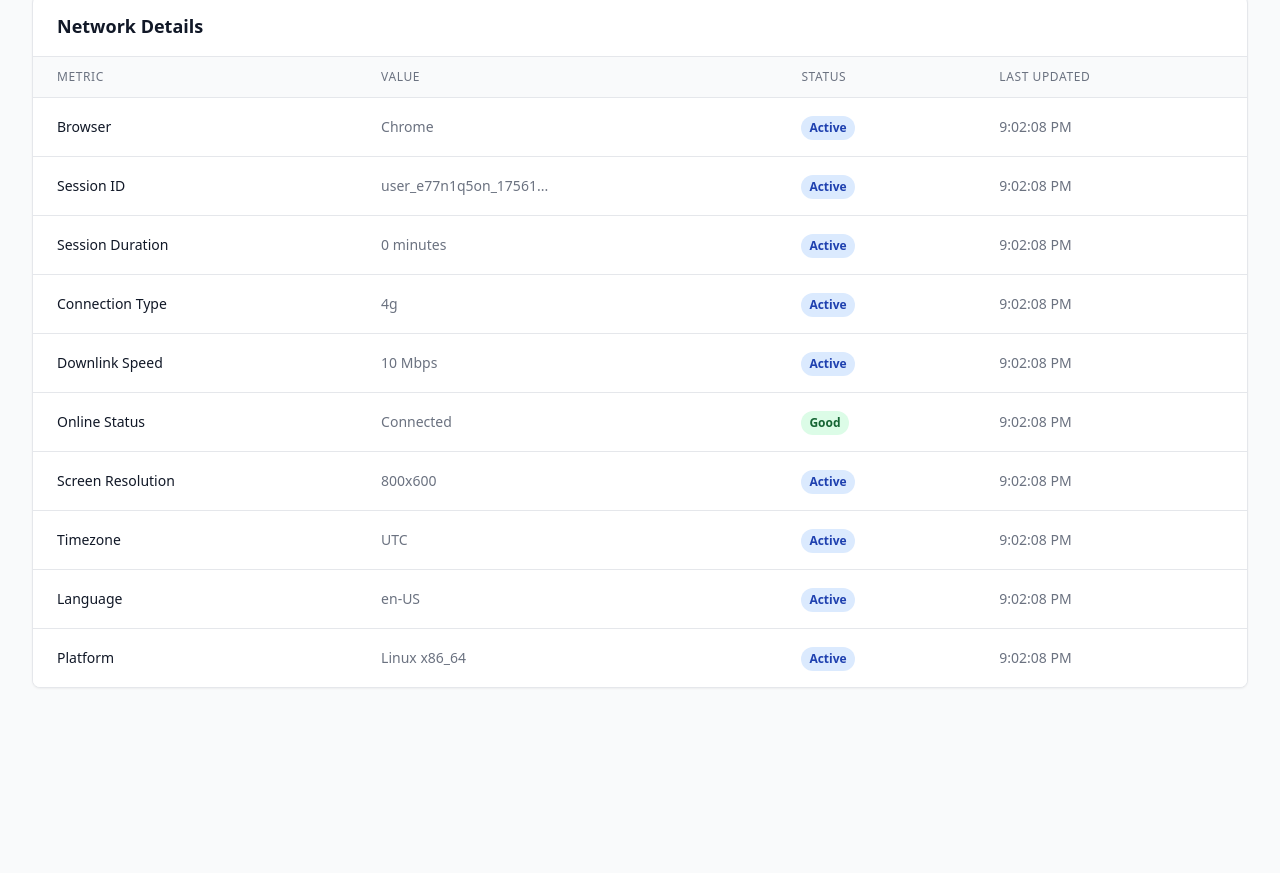
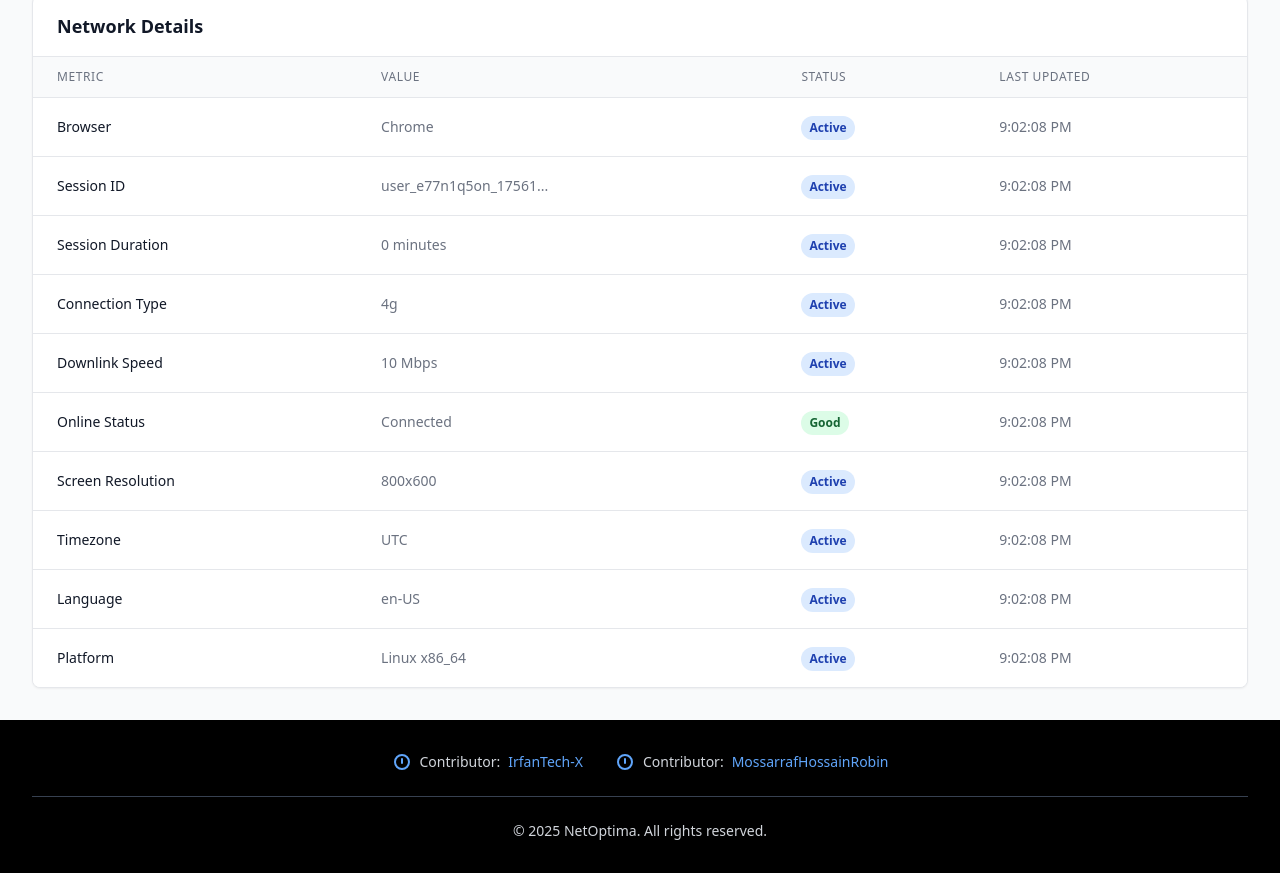
Before and after one commit to IrfanTech-X/NetOptima, a plain HTML site: page index.html in a window 1280 px wide. Shown: the part 1851-2724 px from the top of the page. Before the commit the page ends 2571 px from the top, so only its background shows below. Drawn offline with nearby package versions, Linux system fonts and the light colour scheme; no server answers.

Commit message:
Modified Version 2

```diff
--- a/index.html
+++ b/index.html
@@ -329,6 +329,52 @@
             </div>
         </div>
     </main>
+
+    <!-- Footer Design -->
+
+    <footer class="bg-black text-gray-300 py-8 animate-fade-in">
+  <div class="max-w-7xl mx-auto px-4 sm:px-6 lg:px-8">
+    <div class="flex flex-col items-center space-y-6">
+      <!-- Contributors -->
+      <div class="flex flex-col md:flex-row space-y-4 md:space-y-0 md:space-x-8 text-sm">
+        <div class="flex items-center">
+          <svg class="w-5 h-5 text-blue-400 mr-2" fill="currentColor" viewBox="0 0 20 20">
+            <path d="M10 2a8 8 0 100 16 8 8 0 000-16zm0 14a6 6 0 110-12 6 6 0 010 12zm0-10a1 1 0 00-1 1v4a1 1 0 002 0V7a1 1 0 00-1-1z"/>
+          </svg>
+          <span class="mr-2">Contributor:</span>
+          <a href="https://github.com/IrfanTech-X" target="_blank" rel="noopener noreferrer" class="text-blue-400 hover:text-blue-300 hover:scale-105 transition-transform duration-200" aria-label="IrfanTech-X GitHub Profile">IrfanTech-X</a>
+        </div>
+        <div class="flex items-center">
+          <svg class="w-5 h-5 text-blue-400 mr-2" fill="currentColor" viewBox="0 0 20 20">
+            <path d="M10 2a8 8 0 100 16 8 8 0 000-16zm0 14a6 6 0 110-12 6 6 0 010 12zm0-10a1 1 0 00-1 1v4a1 1 0 002 0V7a1 1 0 00-1-1z"/>
+          </svg>
+          <span class="mr-2">Contributor:</span>
+          <a href="https://github.com/MossarrafHossainRobin" target="_blank" rel="noopener noreferrer" class="text-blue-400 hover:text-blue-300 hover:scale-105 transition-transform duration-200" aria-label="Jane Smith GitHub Profile">MossarrafHossainRobin</a>
+        </div>
+      </div>
+      <!-- Divider -->
+      <div class="w-full border-t border-gray-700"></div>
+      <!-- Copyright Notice -->
+      <div class="text-sm text-gray-300">
+        &copy; <span id="currentYear"></span> NetOptima. All rights reserved.
+      </div>
+    </div>
+  </div>
+</footer>
+<style>
+  .animate-fade-in {
+    animation: fadeIn 1s ease-in;
+  }
+  @keyframes fadeIn {
+    0% { opacity: 0; transform: translateY(10px); }
+    100% { opacity: 1; transform: translateY(0); }
+  }
+  /* end of Footer design */
+
+</style>
+<script>
+  document.getElementById('currentYear').textContent = new Date().getFullYear();
+</script>
 <script src="working_function.js"></script>
     </body>
 
```
